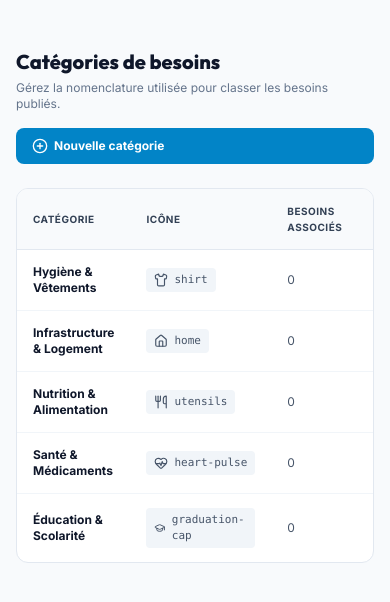
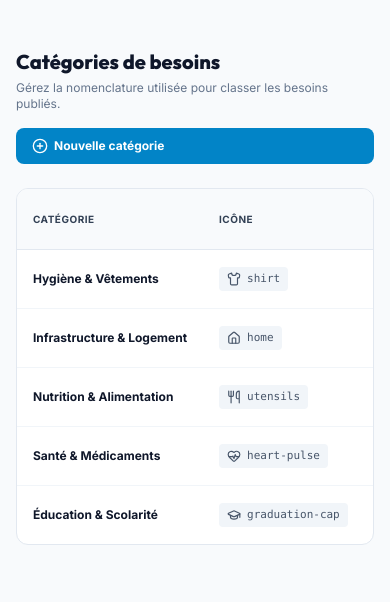
Before and after one commit to MohamedLegrand/donia, a Django app: page /administration/categories/ in a window 390 px wide. Shown: the part 65-667 px from the top of the page. Run offline with Django 5.2, Linux system fonts and the light colour scheme; the visitor is signed in with stand-in values (Sample User, id 1); data comes from the database, SQL or seed files in the repository; data that the repository does not hold is empty; some libraries are stand-ins or nearby versions.

Commit message:
Fix: ajout du responsive

```diff
--- a/templates/adminpanel/categories_list.html
+++ b/templates/adminpanel/categories_list.html
@@ -18,6 +18,7 @@
 
     {% if categories %}
     <div class="bg-white rounded-xl border border-slate-200 shadow-xs overflow-hidden">
+        <div class="overflow-x-auto">
             <table class="w-full text-left text-xs text-slate-600">
                 <thead class="bg-slate-50 border-b border-slate-200 text-slate-700 font-bold uppercase tracking-wider text-[10px]">
                     <tr>
@@ -30,9 +31,9 @@
                 <tbody class="divide-y divide-slate-100">
                     {% for cat in categories %}
                     <tr class="hover:bg-slate-50/80 transition-colors">
-                    <td class="px-4 py-3.5 font-bold text-slate-900">{{ cat.name }}</td>
+                        <td class="px-4 py-3.5 font-bold text-slate-900 whitespace-nowrap">{{ cat.name }}</td>
                         <td class="px-4 py-3.5">
-                        <span class="inline-flex items-center gap-1.5 px-2 py-1 rounded bg-slate-100 text-slate-600 text-[11px] font-mono">
+                            <span class="inline-flex items-center gap-1.5 px-2 py-1 rounded bg-slate-100 text-slate-600 text-[11px] font-mono whitespace-nowrap">
                                 <i data-lucide="{{ cat.icon }}" class="w-3.5 h-3.5"></i> {{ cat.icon }}
                             </span>
                         </td>
@@ -55,6 +56,7 @@
                 </tbody>
             </table>
         </div>
+    </div>
     {% else %}
     <div class="bg-white rounded-xl border border-dashed border-slate-300 p-12 text-center">
         <i data-lucide="tags" class="w-8 h-8 text-slate-300 mx-auto mb-3"></i>
--- a/templates/adminpanel/notifications_management.html
+++ b/templates/adminpanel/notifications_management.html
@@ -15,7 +15,7 @@
 
         <!-- Formulaire de diffusion -->
         <div class="lg:col-span-4">
-            <div class="bg-white rounded-2xl border border-slate-200 p-6 shadow-xs sticky top-24">
+            <div class="bg-white rounded-2xl border border-slate-200 p-6 shadow-xs lg:sticky lg:top-24">
                 <h2 class="text-sm font-bold text-slate-900 flex items-center gap-2 mb-4">
                     <i data-lucide="megaphone" class="w-4 h-4 text-brand-600"></i> Diffuser une notification
                 </h2>
--- a/templates/donations/campaigns_list.html
+++ b/templates/donations/campaigns_list.html
@@ -44,7 +44,7 @@
                 </div>
             </div>
 
-            <div class="pt-4 mt-4 border-t border-slate-100 flex items-center gap-2">
+            <div class="pt-4 mt-4 border-t border-slate-100 flex items-center gap-2 flex-wrap">
                 <a href="{% url 'campaign_edit' campaign.pk %}" class="flex-1 py-2 px-3 rounded-lg bg-slate-100 hover:bg-slate-200 text-slate-700 font-semibold text-xs flex items-center justify-center gap-1.5 transition-colors">
                     <i data-lucide="pencil" class="w-3.5 h-3.5"></i> Modifier
                 </a>
--- a/templates/donations/need_detail.html
+++ b/templates/donations/need_detail.html
@@ -82,7 +82,7 @@
 
         <!-- Formulaire de don -->
         <div class="lg:col-span-5">
-            <div class="bg-white rounded-2xl border border-slate-200 p-6 sm:p-7 shadow-xs sticky top-24">
+            <div class="bg-white rounded-2xl border border-slate-200 p-6 sm:p-7 shadow-xs lg:sticky lg:top-24">
                 <h2 class="text-sm font-bold text-slate-900 flex items-center gap-2 mb-1">
                     <i data-lucide="hand-heart" class="w-4 h-4 text-brand-600"></i> Faire un don pour ce besoin
                 </h2>
--- a/templates/donations/team_manage.html
+++ b/templates/donations/team_manage.html
@@ -15,7 +15,7 @@
 
         <!-- Formulaire d'invitation -->
         <div class="lg:col-span-4">
-            <div class="bg-white rounded-2xl border border-slate-200 p-6 shadow-xs sticky top-24">
+            <div class="bg-white rounded-2xl border border-slate-200 p-6 shadow-xs lg:sticky lg:top-24">
                 <h2 class="text-sm font-bold text-slate-900 flex items-center gap-2 mb-4">
                     <i data-lucide="user-plus" class="w-4 h-4 text-brand-600"></i> Inviter un membre
                 </h2>
```
Also changed, not shown: donia/settings.py (+7 -1 lines). Lines whose indentation alone changed are shown as unchanged.
